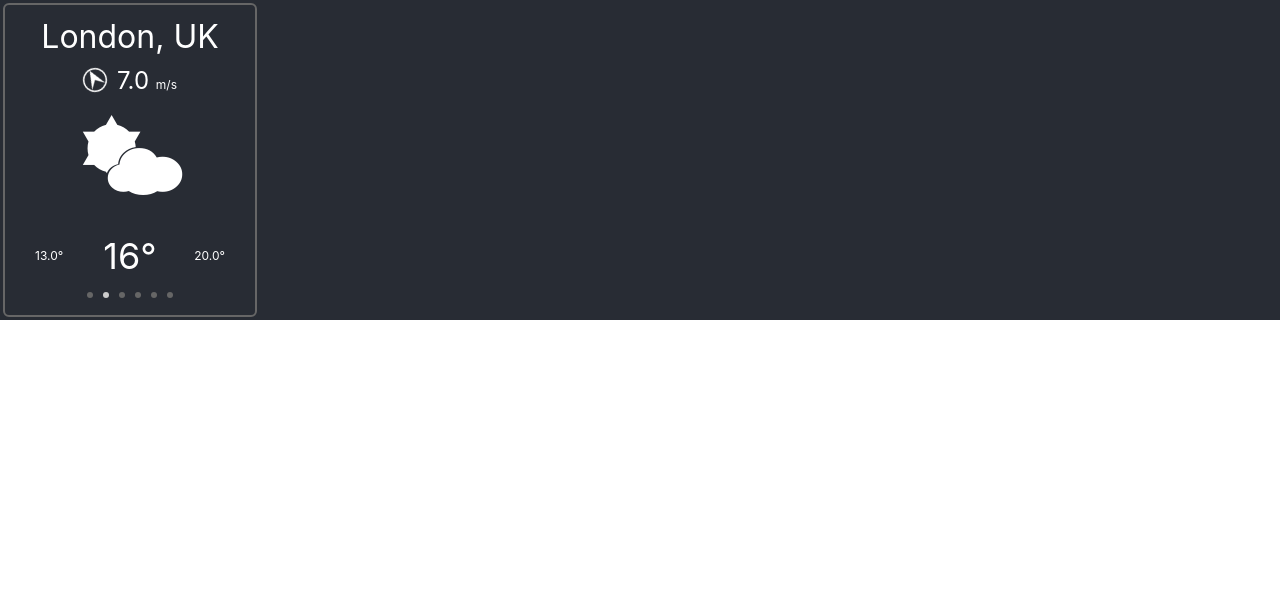
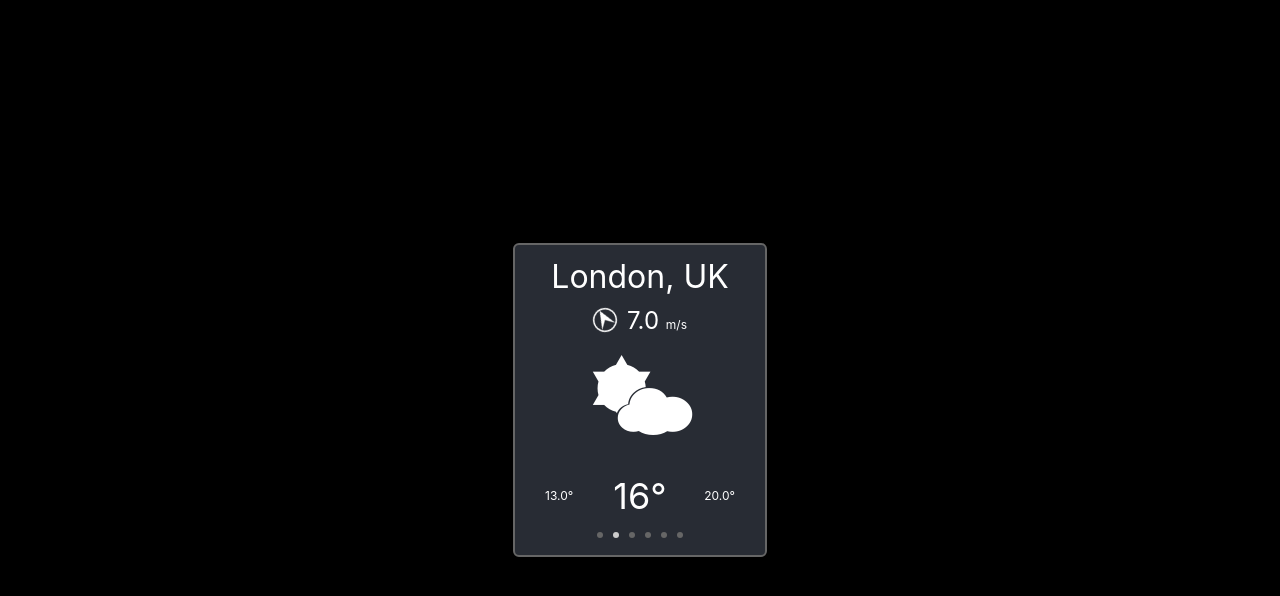
Before and after one commit to chriswilty/weather-widget, a React (Create React App) app: page / in a window 1280 px wide. Shown: the top 596 px of the page. Built offline with nearby package versions, Linux system fonts and the light colour scheme.

Commit message:
CSS changes for centring widget

```diff
--- a/openfin.json
+++ b/openfin.json
@@ -3,17 +3,19 @@
     "startup_app": {
         "name": "weather-widget",
         "url": "http://localhost:3000",
-        "uuid": "weatherw-1234-5678-9012-34567895",
+        "uuid": "wdgweath-1234-5678-9012-34567890",
         "saveWindowState": false,
         "autoShow": true,
         "defaultWidth": 260,
         "defaultHeight": 320,
+        "minWidth": 260,
+        "minHeight": 320,
         "cornerRounding": {
             "width": 6,
             "height": 6
         },
         "frame": false,
-        "resizable": false,
+        "resizable": true,
         "maximizable": false,
         "minimizable": false,
         "backgroundColor": "#282c34"
--- a/src/App.css
+++ b/src/App.css
@@ -1,6 +1,14 @@
 .app {
+  position: absolute;
+  top: 0;
+  bottom: 0;
+  left: 0;
+  right: 0;
+  display: flex;
+  align-items: center;
+  justify-content: center;
   padding: 3px;
-  background-color: #282c34;
+  background-color: #000;
   color: white;
 }
 .app-content {
--- a/src/components/WeatherWidget.css
+++ b/src/components/WeatherWidget.css
@@ -2,10 +2,11 @@
   border: 2px solid #666666;
   border-radius: 6px;
   padding: 12px 18px;
+  width: 254px;
+  height: 314px;
   display: flex;
   flex-direction: column;
   align-items: center;
   justify-content: space-between;
-  width: 254px;
-  height: 314px;
+  background-color: #282c34;
 }
```
